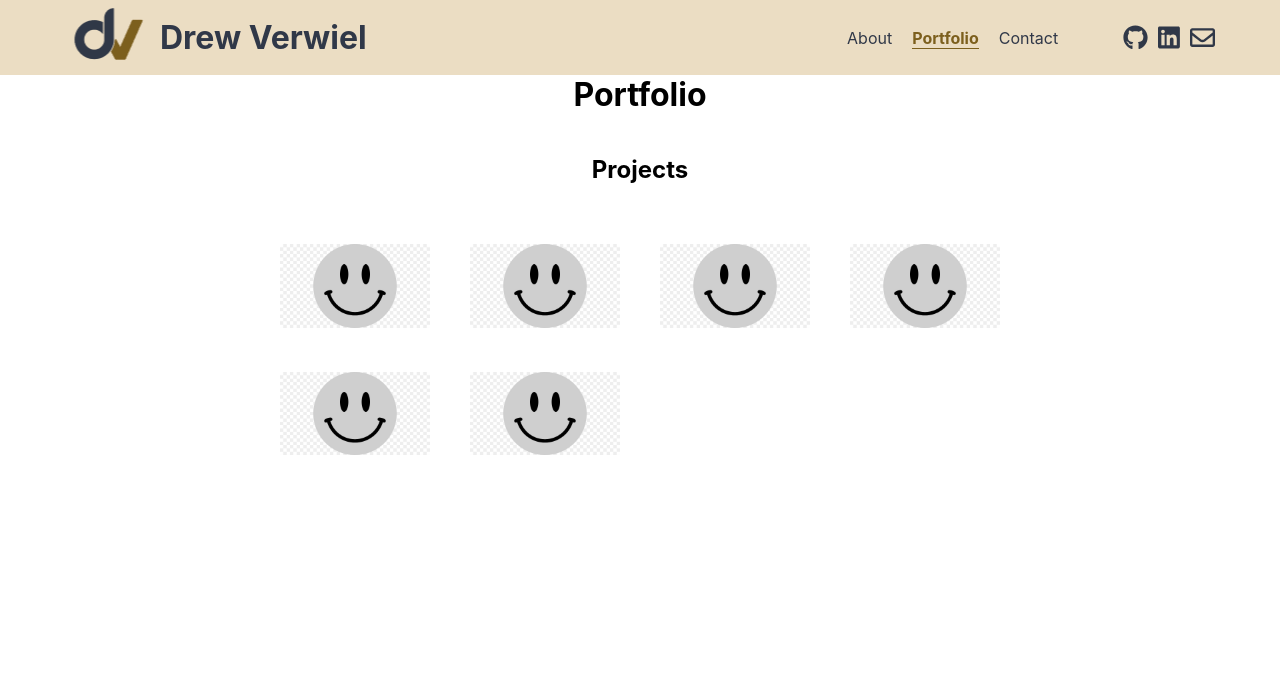
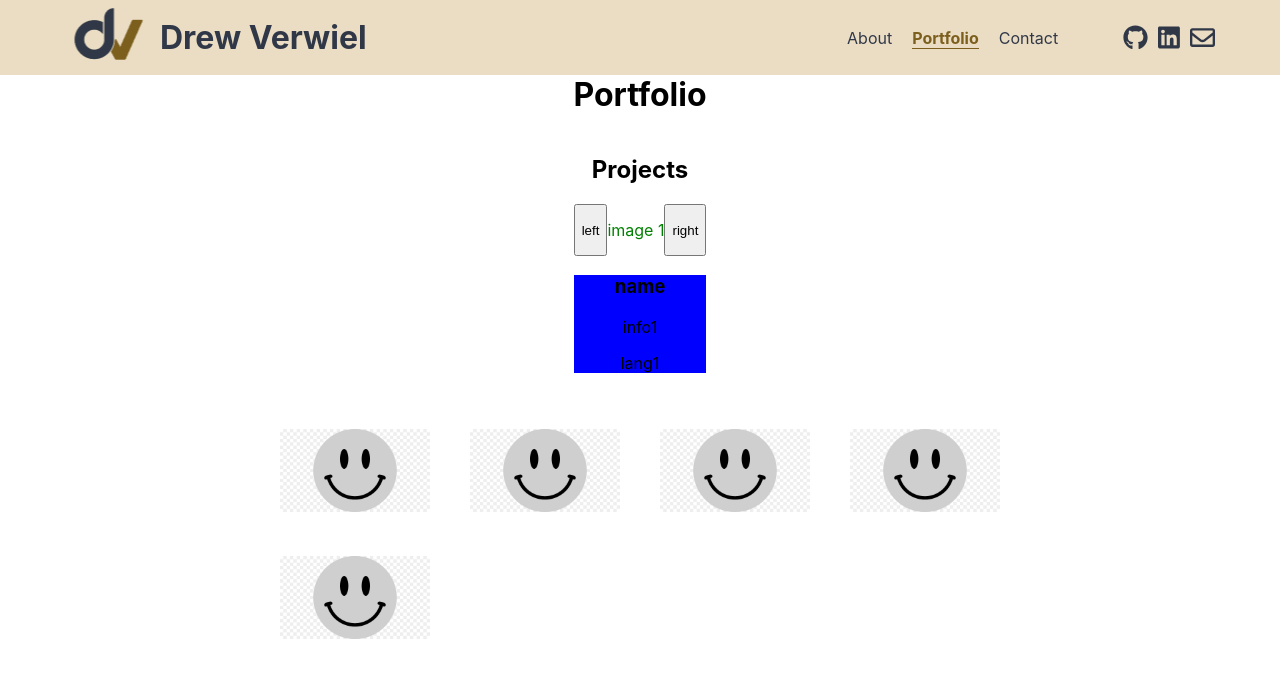
Before and after one commit to Verwiel/Portfolio, a React (Create React App) app in the folder client/: page /portfolio in a window 1280 px wide. Both pictures are taken after a click on the item 355 px from the left and 287 px from the top of the page. Shown: the top 678 px of the page. Built offline with nearby package versions, Linux system fonts and the light colour scheme.

Commit message:
added placeholder carosel

```diff
--- a/client/src/components/Project.js
+++ b/client/src/components/Project.js
@@ -1,10 +1,12 @@
 import React from 'react'
 
-const Project = ({ name, description, languages, images, thumbnail }) => {
+const Project = ({ name, thumbnail, openProject }) => {
   return (
-    <li className='card'>
-      <img src={thumbnail} alt={name} />
-    </li>
+    <>
+      <li className='card' onClick={openProject}>
+        <img src={thumbnail} alt={name} />
+      </li>
+    </>
   )
 }
 
--- a/client/src/components/ProjectDetails.js
+++ b/client/src/components/ProjectDetails.js
@@ -1,9 +1,41 @@
-import React from 'react'
+import React, { useState } from 'react'
 
-const ProjectDetails = () => {
+const ProjectDetails = ({ name, description, languages, images }) => {
+  const [activeIndex, setActiveIndex] = useState(0)
+  const imageMap = images.map((image, i) => {
+    return (
+      <p key={i} className={i === activeIndex ? 'carousel-slides-active' : 'carousel-slides-inactive'}>{image}</p>
+    )
+  })
+
+  const nextImage = () => {
+    if(activeIndex < images.length - 1){
+      setActiveIndex(activeIndex + 1)
+    } else {
+      setActiveIndex(0)
+    }
+  }
+
+  const previousImage = () => {
+    if(activeIndex > 0){
+      setActiveIndex(activeIndex - 1)
+    } else {
+      setActiveIndex(images.length - 1)
+    }
+  }
+
   return (
-    <div>
-
+    <div className='carousel'>
+      <div className='carousel-slides'>
+        <button onClick={previousImage}>left</button>
+        {imageMap}
+        <button onClick={nextImage}>right</button>
+      </div>
+      <article className='carousel-info'>
+        <h3>{name}</h3>
+        <p>{description}</p>
+        <p>{languages}</p>
+      </article>
     </div>
   )
 }
--- a/client/src/components/ProjectList.js
+++ b/client/src/components/ProjectList.js
@@ -1,21 +1,39 @@
-import React from 'react'
+import React, { useState } from 'react'
 import { projectData } from '../data/projects'
 import Project from './Project'
+import ProjectDetails from './ProjectDetails'
 
 const ProjectList = () => {
-  const projectMap = projectData.map((project, i) => (
-    <Project key={i}
-      name={project.name}
-      description={project.description}
-      languages={project.languages}
-      images={project.images}
-      thumbnail={project.thumbnail}
-    />
-  ))
+  const [projectOpen, setProjectOpen] = useState(false)
+  const [currentProject, setCurrentProject] = useState({})
+
+  const projectMap = projectData.map(project => {
+    const openProject = () => {
+      setCurrentProject(project)
+      setProjectOpen(true)
+    }
+    if(project.id !== currentProject.id){
+      return (
+          <Project key={project.id}
+            name={project.name}
+            thumbnail={project.thumbnail}
+            openProject={openProject}
+          />
+      )
+    } else { return null }
+  })
 
   return (
     <main className='projects'>
       <h2>Projects</h2>
+      {projectOpen &&
+        <ProjectDetails
+          name={currentProject.name}
+          description={currentProject.description}
+          languages={currentProject.languages}
+          images={currentProject.images}
+        />
+      }
       <ul>
         {projectMap}
       </ul>
--- a/client/src/data/projects.js
+++ b/client/src/data/projects.js
@@ -2,45 +2,51 @@ import testThumb from '../assets/test.jpg'
 
 export const projectData = [
   {
+    "id": 1,
     "name": "name",
     "thumbnail": testThumb,
     "description": "info1",
     "languages": "lang1",
-    "images": []
+    "images": ['image 1', 'image 2', 'image 3']
   },
   {
+    "id": 2,
     "name": "name2",
     "thumbnail": testThumb,
     "description": "info2",
     "languages": "lang2",
-    "images": []
+    "images": ['image 1', 'image 2', 'image 3']
   },
   {
+    "id": 3,
     "name": "name3",
     "thumbnail": testThumb,
     "description": "info3",
     "languages": "lang3",
-    "images": []
+    "images": ['image 1', 'image 2', 'image 3']
   },
   {
+    "id": 4,
     "name": "name4",
     "thumbnail": testThumb,
     "description": "info4",
     "languages": "lang4",
-    "images": []
+    "images": ['image 1', 'image 2', 'image 3']
   },
   {
+    "id": 5,
     "name": "name5",
     "thumbnail": testThumb,
     "description": "info5",
     "languages": "lang5",
-    "images": []
+    "images": ['image 1', 'image 2', 'image 3']
   },
   {
+    "id": 6,
     "name": "name6",
     "thumbnail": testThumb,
     "description": "info6",
     "languages": "lang6",
-    "images": []
+    "images": ['image 1', 'image 2', 'image 3']
   },
 ]
--- a/client/src/styles/components/_card.scss
+++ b/client/src/styles/components/_card.scss
@@ -1,5 +1,5 @@
 .card {
-  padding: 20px;
+  margin: 20px;
   transition: all .3s ease-in-out;
   filter: grayscale(100);
   cursor: pointer;
--- /dev/null
+++ b/client/src/styles/components/_carousel.scss
@@ -0,0 +1,18 @@
+.carousel {
+
+  &-slides {
+    display: flex;
+
+    &-active {
+      // This is the image
+      color: green;
+    }
+
+    &-inactive {
+      display: none;
+    }
+  }
+  &-info {
+    background-color: blue;
+  }
+}
--- a/client/src/styles/main.scss
+++ b/client/src/styles/main.scss
@@ -9,6 +9,7 @@
 // Components
 @import './components/card';
 @import './components/card-list';
+@import './components/carousel';
 
 // Layout
 @import './layout/header';
```
